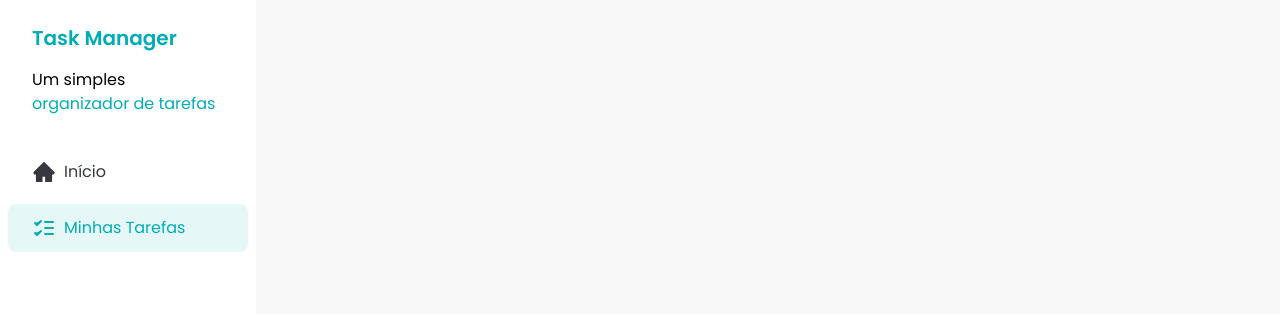
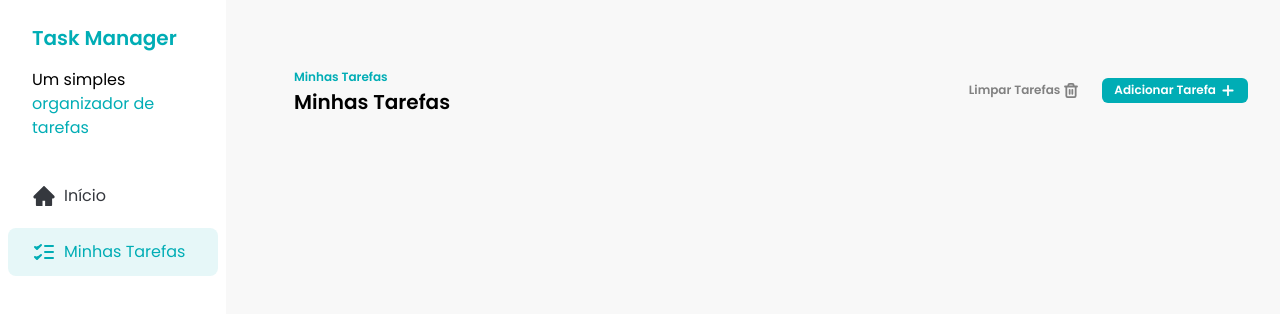
Before and after one commit to Cleyton-1995/fsc-task-manager, a React (Vite) app: page / in a window 1280 px wide. Shown: the top 314 px of the page. Built offline with nearby package versions, Linux system fonts and the light colour scheme.

Commit message:
feat: add initial Task and Button components

```diff
--- a/src/App.jsx
+++ b/src/App.jsx
@@ -1,8 +1,10 @@
 import Sidebar from './components/Sidebar';
+import Tasks from './components/Tasks';
 function App() {
   return (
-    <div>
+    <div className="flex gap-9">
       <Sidebar />
+      <Tasks />
     </div>
   );
 }
--- /dev/null
+++ b/src/components/Button.jsx
@@ -0,0 +1,19 @@
+export default function Button({ children, variant = 'primary' }) {
+  function getVariantClass() {
+    if (variant === 'primary') {
+      return ' text-white bg-[#00ADB5] ';
+    }
+
+    if (variant === 'ghost') {
+      return 'bg-transparent text-[#818181]';
+    }
+  }
+
+  return (
+    <button
+      className={`flex items-center gap-1 rounded-md px-3 py-1 text-xs font-semibold transition hover:opacity-75 ${getVariantClass()}`}
+    >
+      {children}
+    </button>
+  );
+}
--- a/src/components/Sidebar.jsx
+++ b/src/components/Sidebar.jsx
@@ -3,7 +3,7 @@ import HomeIcon from '../assets/icons/home.svg?react';
 import TaskIcon from '../assets/icons/tasks.svg?react';
 export default function Sidebar() {
   return (
-    <div className="h-screen w-64 bg-white">
+    <div className="h-screen w-72 bg-white">
       <div className="space-y-4 px-8 py-6">
         <h1 className="text-xl font-semibold text-[#00ADB5]">Task Manager</h1>
         <p>
--- a/src/components/Tasks.jsx
+++ b/src/components/Tasks.jsx
@@ -1,43 +1,27 @@
-import { useState } from 'react';
-import Header from './Header';
+import AddIcon from '../assets/icons/add.svg?react';
+import TrashIcon from '../assets/icons/trash.svg?react';
+import Button from './Button';
+export default function Tasks() {
+  return (
+    <div className="w-full px-8 py-16">
+      <div className="flex w-full justify-between">
+        <div>
+          <span className="text-xs font-semibold text-[#00ADB5]">
+            Minhas Tarefas
+          </span>
+          <h1 className="text-xl font-semibold">Minhas Tarefas</h1>
+        </div>
 
-export function Tasks() {
-  const [inputValue, setInputValue] = useState();
-  const [messages, setMessages] = useState([
-    'Hello world',
-    'FSC is the best course in the world',
-  ]);
-
-  function handleButtonClick() {
-    setMessages([...messages, inputValue]);
-  }
-
-  return (
-    <div>
-      <Header>
-        <h1>Add a Tasks</h1>
-      </Header>
-
-      <input
-        type="text"
-        className="input"
-        placeholder="Create your task"
-        value={inputValue}
-        onChange={(e) => setInputValue(e.target.value)}
-      />
-
-      <button className="button" onClick={handleButtonClick}>
-        Add Task
-      </button>
-
-      <Header>My Tasks</Header>
-
-      <div>
-        <ul>
-          {messages.map((message) => {
-            return <li key={messages}>{message}</li>;
-          })}
-        </ul>
+        <div className="flex items-center gap-3">
+          <Button variant="ghost">
+            Limpar Tarefas
+            <TrashIcon />
+          </Button>
+          <Button>
+            Adicionar Tarefa
+            <AddIcon />{' '}
+          </Button>
+        </div>
       </div>
     </div>
   );
```
Also changed, not shown: src/assets/icons/add.svg (added), src/assets/icons/trash.svg (added).
